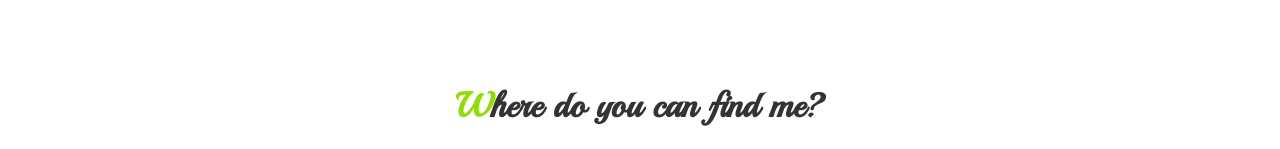
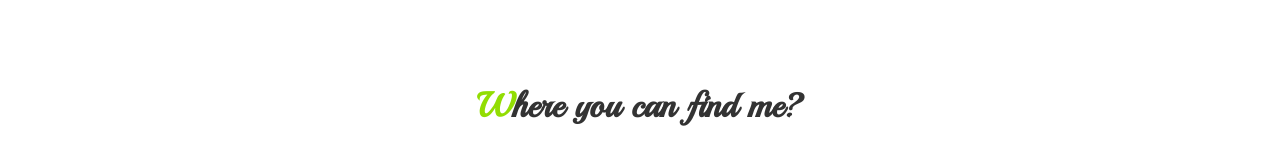
Before and after one commit to mabarin/Maria-for-Beirut, a plain HTML site: page index.html in a window 1280 px wide. Shown: the part 3237-3386 px from the top of the page. Drawn offline with nearby package versions, Linux system fonts and the light colour scheme; some packages are replaced by stand-ins of ours.

Commit message:
Updated
Change name one of the headers

```diff
--- a/index.html
+++ b/index.html
@@ -316,7 +316,7 @@
 	<section class="contact" id="contact">
 		<div class="container">
 			<div class="heading">
-				<h2>Where do you can find me?</h2>
+				<h2>Where you can find me?</h2>
 
 			</div>
 		</div>
```
